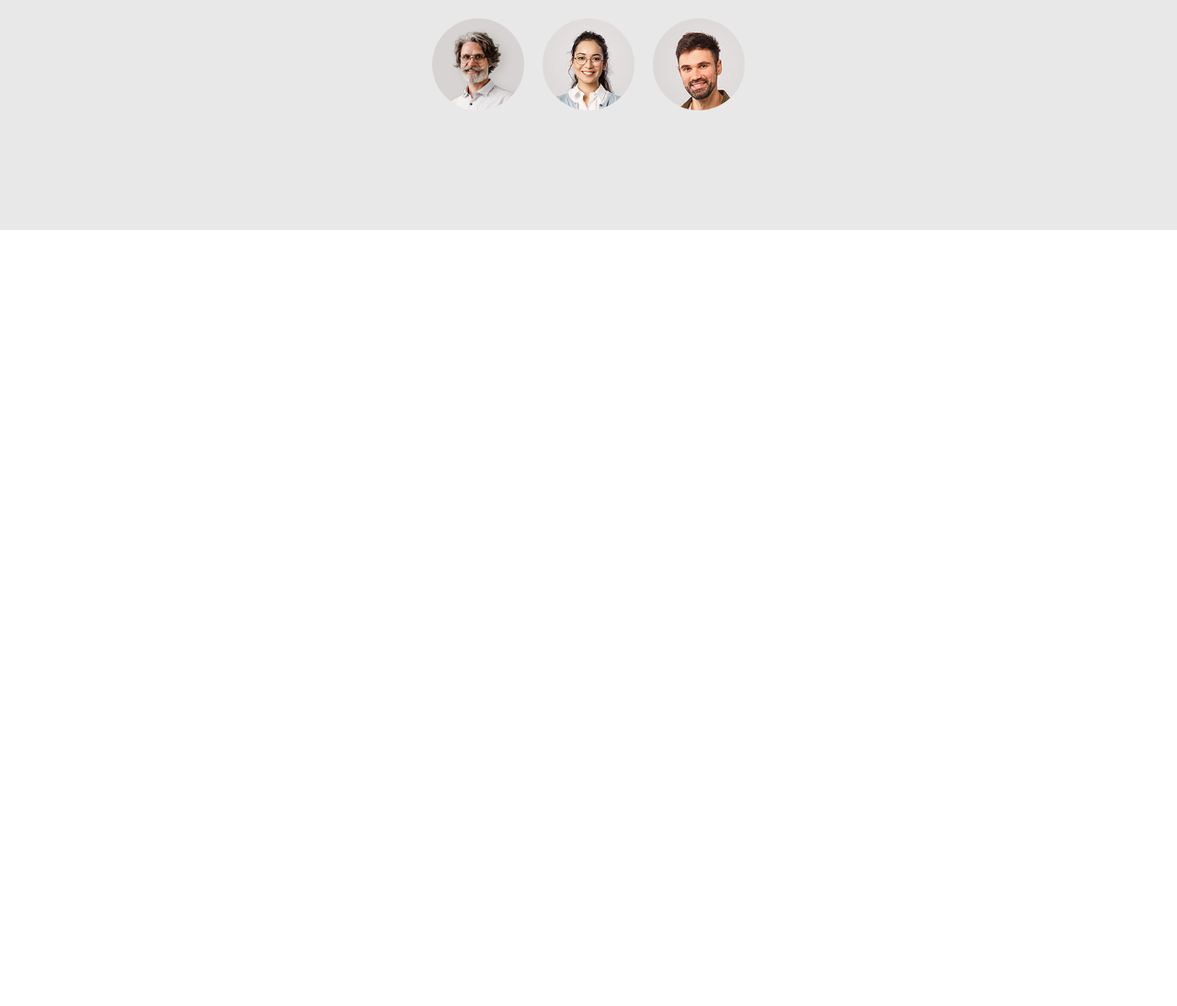
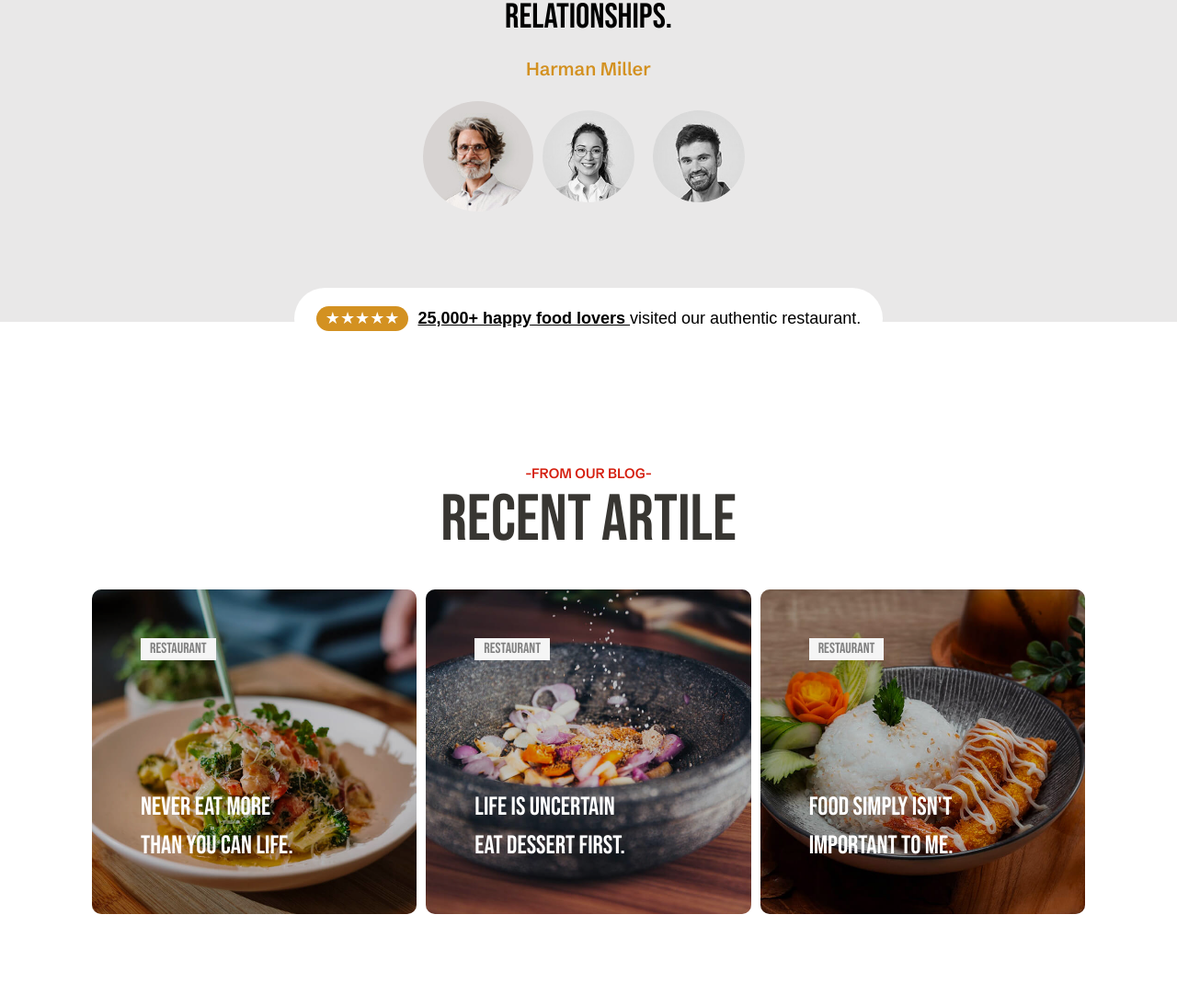
Before and after one commit to shahidafridi-swe/restaurant, a website: page index.html in a window 1280 px wide. Shown: the part 3657-4751 px from the top of the page at 92% size. Before the commit the page ends 3957 px from the top, so only its background shows below. Drawn offline with Linux system fonts and the light colour scheme; files whose address does not match are found by name.

Commit message:
80% done

```diff
--- /dev/null
+++ b/blog.css
@@ -0,0 +1,70 @@
+.blog{
+    padding: 100px 0;
+    margin: auto;
+}
+
+.articles{
+    margin: auto;
+    display: flex;
+    max-width: 1080px;
+    gap: 10px;
+    margin-top: 50px;
+}
+
+.article{
+    border-radius: 10px;
+    overflow: hidden;
+    position: relative;
+    cursor: pointer;
+}
+
+.article-data{
+    position: absolute;
+    top: 0;
+    width: 100%;
+    height: 100%;
+    color: white;
+    background-color: rgba(0, 0, 0, 0.2);
+
+    transition: all 0.3s ease-in-out;
+}
+
+.article-data button{
+    background-color: whitesmoke;
+    color: gray;
+    padding: 0px 10px;
+    position: absolute;
+    left: 15%;
+    top: 15%;
+    font-size: 3px 12px;
+    transition: all 0.3s ease-in-out;
+
+}
+
+.article-data h4{
+    position: absolute;
+    left: 15%;
+    bottom: 15%;
+    font-size: 28px;
+    text-transform: uppercase;
+    width: 50%;
+
+
+}
+
+.article-img img{
+    transition: all 0.3s ease-in-out;
+}
+.article:hover .article-data{
+    background-color: rgba(0, 0, 0, 0.5);
+}
+
+.article:hover .article-data button{
+    border: 1px solid rgb(116, 114, 114);
+    background-color: transparent;
+    color: white;
+
+}
+.article:hover .article-img img{
+    scale: 1.1;
+}
--- a/index.html
+++ b/index.html
@@ -13,6 +13,7 @@
     <link rel="stylesheet" href="style.css">
     <link rel="stylesheet" href="dishes.css">
     <link rel="stylesheet" href="review.css">
+    <link rel="stylesheet" href="blog.css">
     <link rel="stylesheet" href="responsive.css">
 </head>
 <body>
@@ -619,13 +620,55 @@
     </div>
     <div class="review-slider-nav ">
         <div id="review-nav-1" class="review-slider-nav-item">
-            <img id="review-nav-1-img" class="" src="./images/avtar-33.jpg" alt="">
+            <img id="review-nav-1-img" class="review-nav-inactive review-nav-active" src="./images/avtar-33.jpg" alt="">
         </div>
         <div id="review-nav-2" class="review-slider-nav-item">
-            <img id="review-nav-2-img" class="" src="./images/avtar-34.jpg" alt="">
+            <img id="review-nav-2-img" class="review-nav-inactive" src="./images/avtar-34.jpg" alt="">
         </div>
         <div id="review-nav-3" class="review-slider-nav-item">
-            <img id="review-nav-3-img" class="" src="./images/avtar-35.jpg" alt="">
+            <img id="review-nav-3-img" class="review-nav-inactive" src="./images/avtar-35.jpg" alt="">
+        </div>
+    </div>
+
+    <div class="ratings-part">
+        <div class="stars">★★★★★</div>
+        <p> <span class="ratings">25,000+ happy food lovers </span> visited our authentic restaurant.</p>
+    </div>
+</section>
+
+<section class="blog">
+    <div class="section-header">
+        <h5>-FROM OUR BLOG-</h5>
+        <h2>RECENT ARTILE</h2>
+    </div>
+
+    <div class="articles">
+        <div class="article">
+            <div class="article-img">
+                <img src="./images//demo-restaurant-blog-01.jpg" alt="">
+            </div>
+            <div class="article-data">
+                <button>RESTAURANT</button>
+                <h4>Never eat more than you can life.</h4>
+            </div>
+        </div>
+        <div class="article">
+            <div class="article-img">
+                <img src="./images//demo-restaurant-blog-02.jpg" alt="">
+            </div>
+            <div class="article-data">
+                <button>RESTAURANT</button>
+                <h4>Life is uncertain eat dessert first.</h4>
+            </div>
+        </div>
+        <div class="article">
+            <div class="article-img">
+                <img src="./images//demo-restaurant-blog-03.jpg" alt="">
+            </div>
+            <div class="article-data">
+                <button>RESTAURANT</button>
+                <h4>food simply isn't important to me.</h4>
+            </div>
         </div>
     </div>
 </section>
--- a/review.css
+++ b/review.css
@@ -84,11 +84,16 @@
     margin: 10px;
     border-radius: 50%;
     cursor: pointer;
+    transition: 0.3s ease-in-out;
 
-    /* filter: grayscale(100%); */
+}
+.review-nav-inactive{
+    filter: grayscale(100%);
+    transform: scale(1);
+
 }
 .review-nav-active{
-    filter: grayscale(100%);
+    filter: grayscale(0%);
     transform: scale(1.2);
 }
 
@@ -125,3 +130,31 @@
     margin: auto;
     margin-bottom: 30px;
 }
+
+
+
+.ratings-part{
+    display: flex;
+    background-color: white;
+    justify-content: center;
+    position: absolute;
+    left: 25%;
+    width: 50%;
+    bottom: -30px;
+    padding: 20px;
+    font-size: 18px;
+    font-family: Arial, Helvetica, sans-serif;
+    border-radius: 50px;
+}
+
+.stars{
+    color: white;
+    background-color: #d39121;
+    border-radius: 20px;
+    padding: 0 10px;
+    margin-right: 10px;
+}
+.ratings{
+    text-decoration-line: underline;
+    font-weight: bold;
+}
--- a/review.js
+++ b/review.js
@@ -37,6 +37,9 @@ function reviewSlider(n){
     // document.getElementById("review-nav-1-img").style.filter=`grayscale(100%)`
     // document.getElementById("review-nav-2-img").style.filter=`grayscale(100%)`
     // document.getElementById("review-nav-3-img").style.filter=`grayscale(100%)`
+    if ( document.querySelector(".review-nav-active" ) != null ){
+        document.querySelector(".review-nav-active").classList.remove("review-nav-active")
+    }
 
     if (n===1){
         reviewSliderDiv.style.marginLeft=`0px`;
--- a/style.css
+++ b/style.css
@@ -26,7 +26,7 @@ h5{
 }
 .banner{
     background-image: url("./images/demo-restaurant-home-banner-bg.jpg");
-    height: 700px;
+    height: 100vh;
     background-repeat:inherit;
     background-position: 0;
     background-attachment: fixed;
@@ -44,7 +44,7 @@ h5{
     background-image: url(./images/demo-restaurant-home-banner-pattern.png);
     background-repeat: repeat;
     position: absolute;
-    top: 0;
+    top: 25%;
 
 }
 .banner-circle img{
@@ -78,10 +78,11 @@ h5{
     overflow: hidden;
     z-index: 0;
     padding: 20px;
+    margin: auto;
 }
 
 .exp-caption{
-
+    margin: auto;
     position: absolute;
     text-align: center;
     top: -90px;
--- a/test.txt
+++ /dev/null
@@ -1 +0,0 @@
-ijbgiaqbiajbrijeyjhrgdsfbvdrtfcjgvhbjlhkvgjcftfgcvn futyjgbuytoita gkyfgaqf ahuhaee vigqyr3gjbahvfq3uslkjjjjae ruiHVEBFQ Y
```
